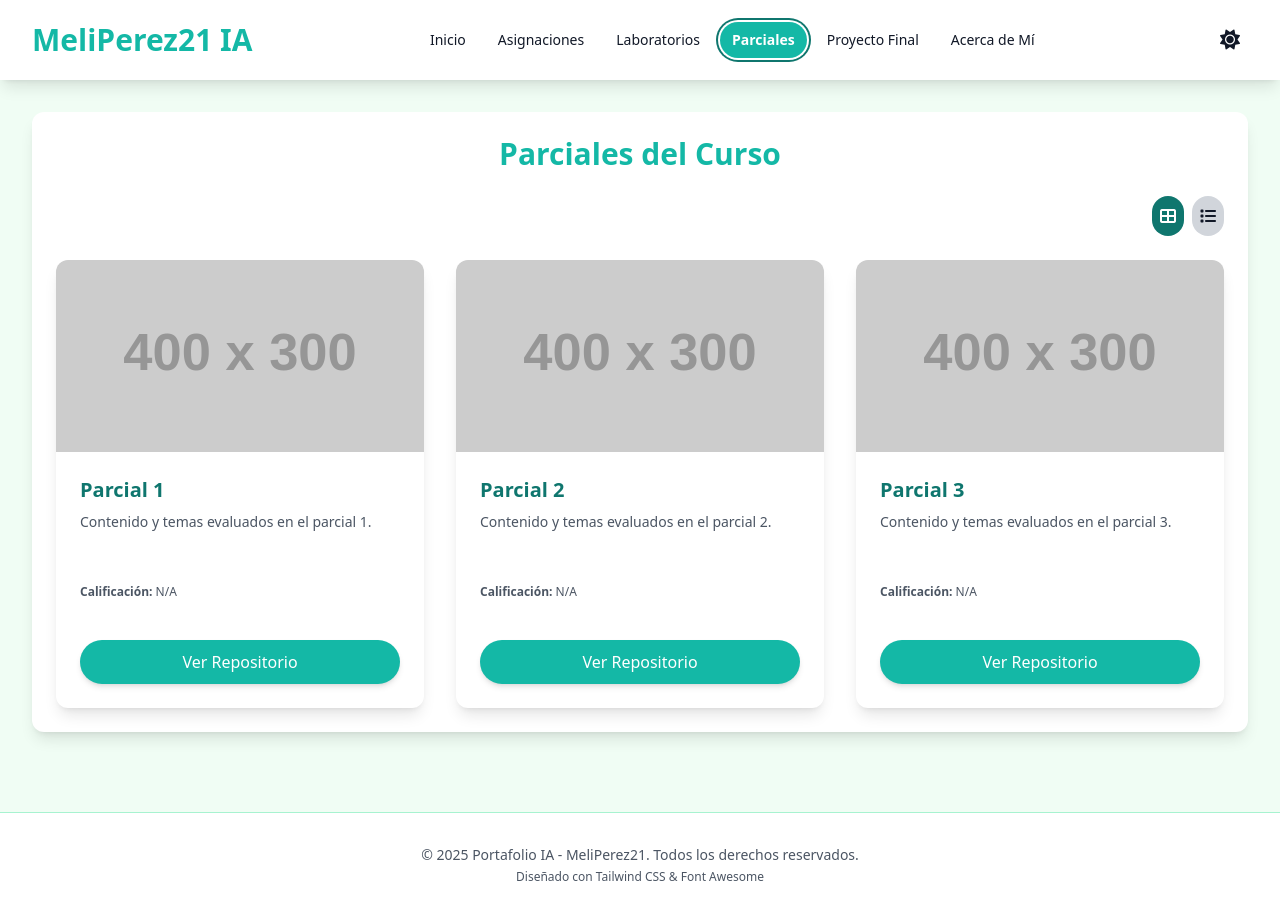
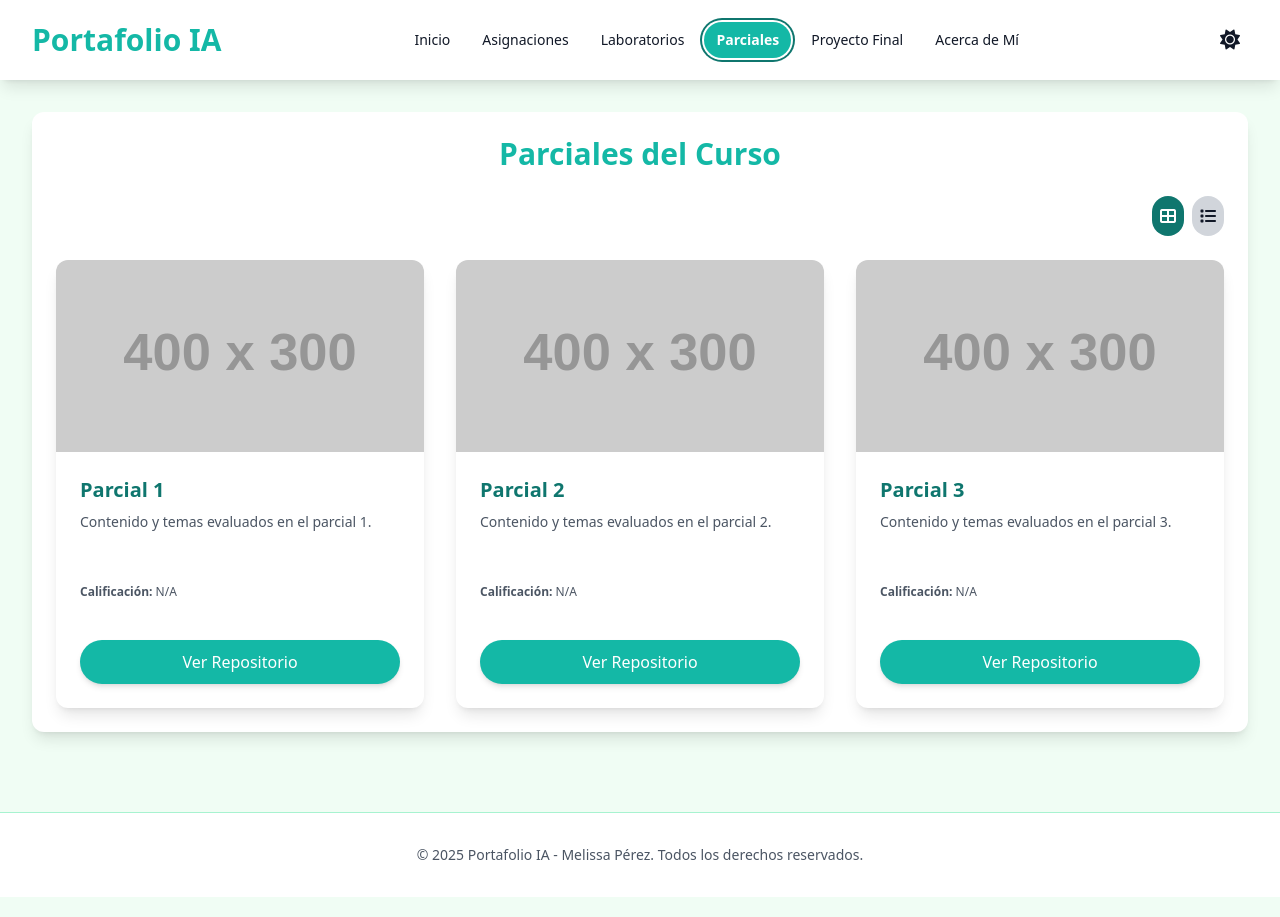
Before and after one commit to Meliperez21/Tarea-1, a plain HTML site: page parciales.html in a window 1280 px wide. Drawn offline with nearby package versions, Linux system fonts and the light colour scheme; placeholder pictures from the web are drawn by us.

Commit message:
Update parciales.html

```diff
--- a/parciales.html
+++ b/parciales.html
@@ -84,7 +84,7 @@
     <header id="main-header" class="bg-[var(--color-surface)] text-[var(--color-text)] shadow-lg fixed top-0 left-0 right-0 z-50 transition-transform duration-300">
         <div class="container mx-auto px-4 sm:px-6 lg:px-8 flex items-center justify-between h-20">
             <a href="index.html" class="text-2xl sm:text-3xl font-bold text-[var(--color-primary)] hover:text-[var(--color-accent)] transition-colors">
-                MeliPerez21 IA
+                Portafolio IA
             </a>
 
             <nav class="hidden md:flex space-x-2">
@@ -138,8 +138,7 @@
     </main>
 
     <footer class="bg-[var(--color-surface)] text-[var(--color-text-secondary)] py-8 text-center border-t border-[var(--color-border)]">
-        <p class="text-sm">&copy; 2025 Portafolio IA - MeliPerez21. Todos los derechos reservados.</p>
-        <p class="text-xs mt-1">Diseñado con Tailwind CSS & Font Awesome</p>
+        <p class="text-sm">&copy; 2025 Portafolio IA - Melissa Pérez. Todos los derechos reservados.</p>
     </footer>
 
     <script src="js/data.js"></script>
```
